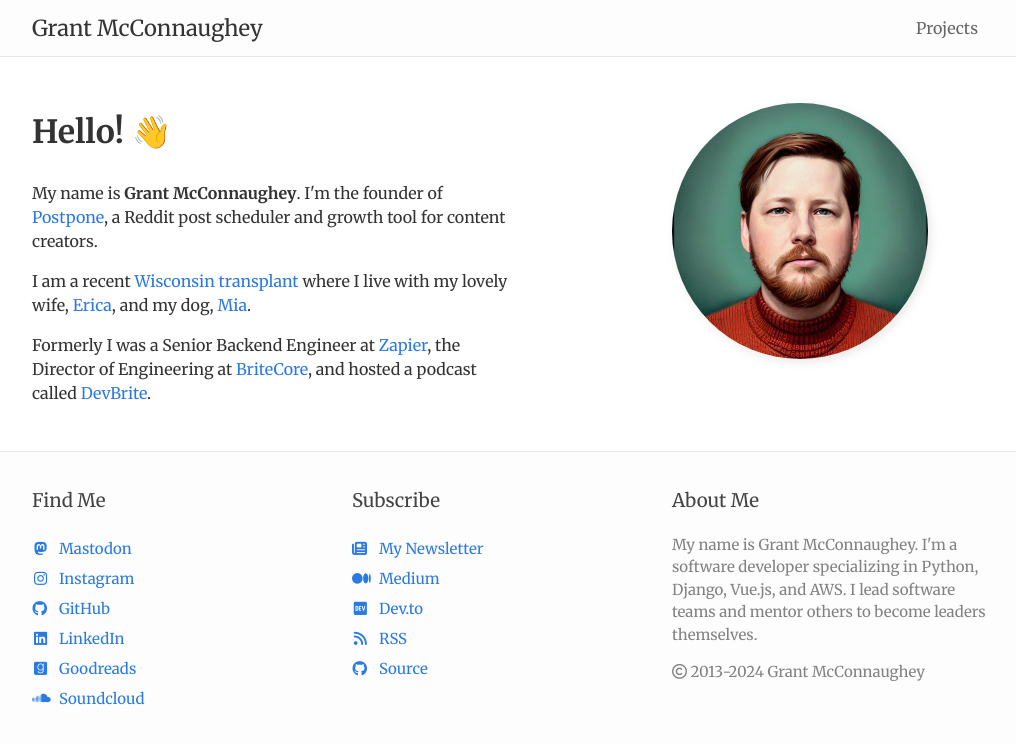
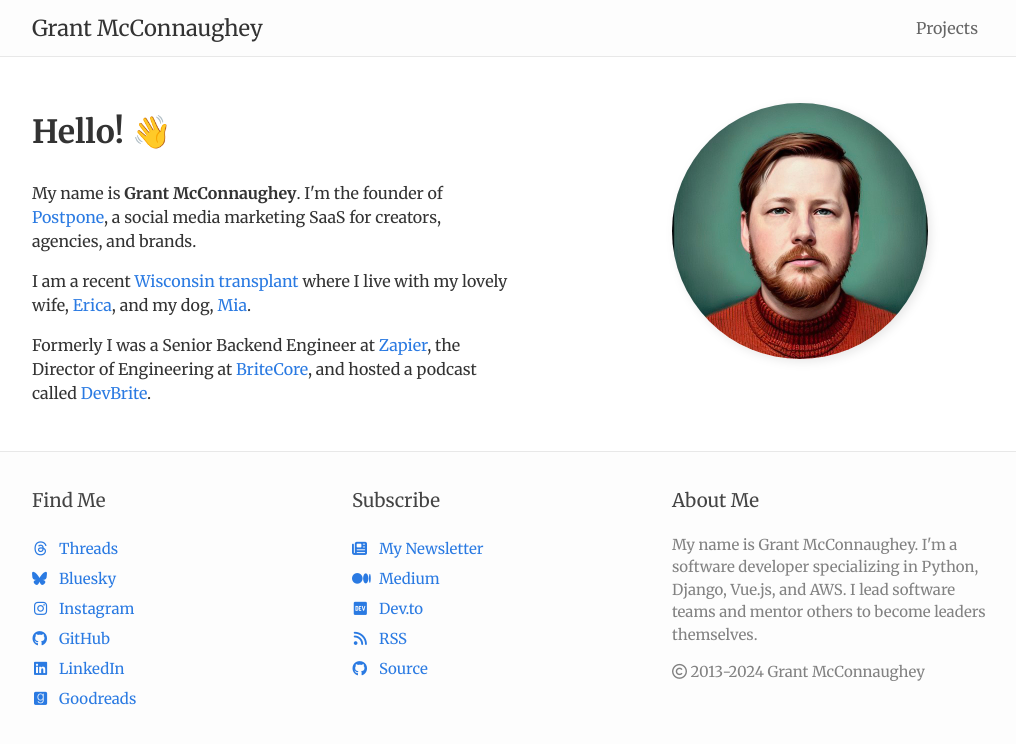
Before and after one commit to grantmcconnaughey/grantmcconnaughey.github.io, a Jekyll site: the page built from index.html, in a window 1280 px wide. Shown: the top 744 px of the page, without its empty margins (128-1144 px from the left). Built offline with Jekyll 4.4.1, drawn with Linux system fonts in a browser that asks for light colours; nearby versions of some CDN libraries; comment, search, counter and statistics services are not loaded.

Commit message:
Update footer links

```diff
--- a/_includes/footer.html
+++ b/_includes/footer.html
@@ -6,8 +6,13 @@
 
                 <ul class="pure-g">
                     <li class="pure-u-1-2 pure-u-sm-1">
-                        <a href="https://techhub.social/@grantmc">
-                            <span class="icon"><i class="fab fa-mastodon"></i></span>Mastodon
+                        <a href="https://www.threads.net/@grantmcconnaughey">
+                            <span class="icon"><i class="fab fa-threads"></i></span>Threads
+                        </a>
+                    </li>
+                    <li class="pure-u-1-2 pure-u-sm-1">
+                        <a href="https://bsky.app/profile/grantmc.bsky.social">
+                            <span class="icon"><i class="fab fa-bluesky"></i></span>Bluesky
                         </a>
                     </li>
                     <li class="pure-u-1-2 pure-u-sm-1">
@@ -28,11 +33,6 @@
                     <li class="pure-u-1-2 pure-u-sm-1">
                         <a href="https://www.goodreads.com/user/show/38578828-grant-mcconnaughey">
                             <span class="icon"><i class="fab fa-goodreads"></i></span>Goodreads
-                        </a>
-                    </li>
-                    <li class="pure-u-1-2 pure-u-sm-1">
-                        <a href="https://soundcloud.com/grantmcconnaughey">
-                            <span class="icon"><i class="fab fa-soundcloud"></i></span>Soundcloud
                         </a>
                     </li>
                 </ul>
--- a/index.html
+++ b/index.html
@@ -9,8 +9,8 @@
 
         <p>
             My name is <span class="my-name">Grant McConnaughey</span>. I'm the founder of
-            <a href="https://www.postpone.app">Postpone</a>, a Reddit post scheduler and
-            growth tool for content creators.
+            <a href="https://www.postpone.app">Postpone</a>, a social media
+            marketing SaaS for creators, agencies, and brands.
         </p>
 
         <p>
@@ -26,7 +26,7 @@
         </p>
     </div>
     <div class="home-image">
-        <img src="{{ 'images/avatar.jpg' | absolute_url }}" id="homeImage" class="circular" alt="Erica and me in Quebec City">
+        <img src="{{ 'images/avatar.jpg' | absolute_url }}" id="homeImage" class="circular" alt="A headshot of Grant McConnaughey">
     </div>
 
 </div>
```
Also changed, not shown: Gemfile.lock.
